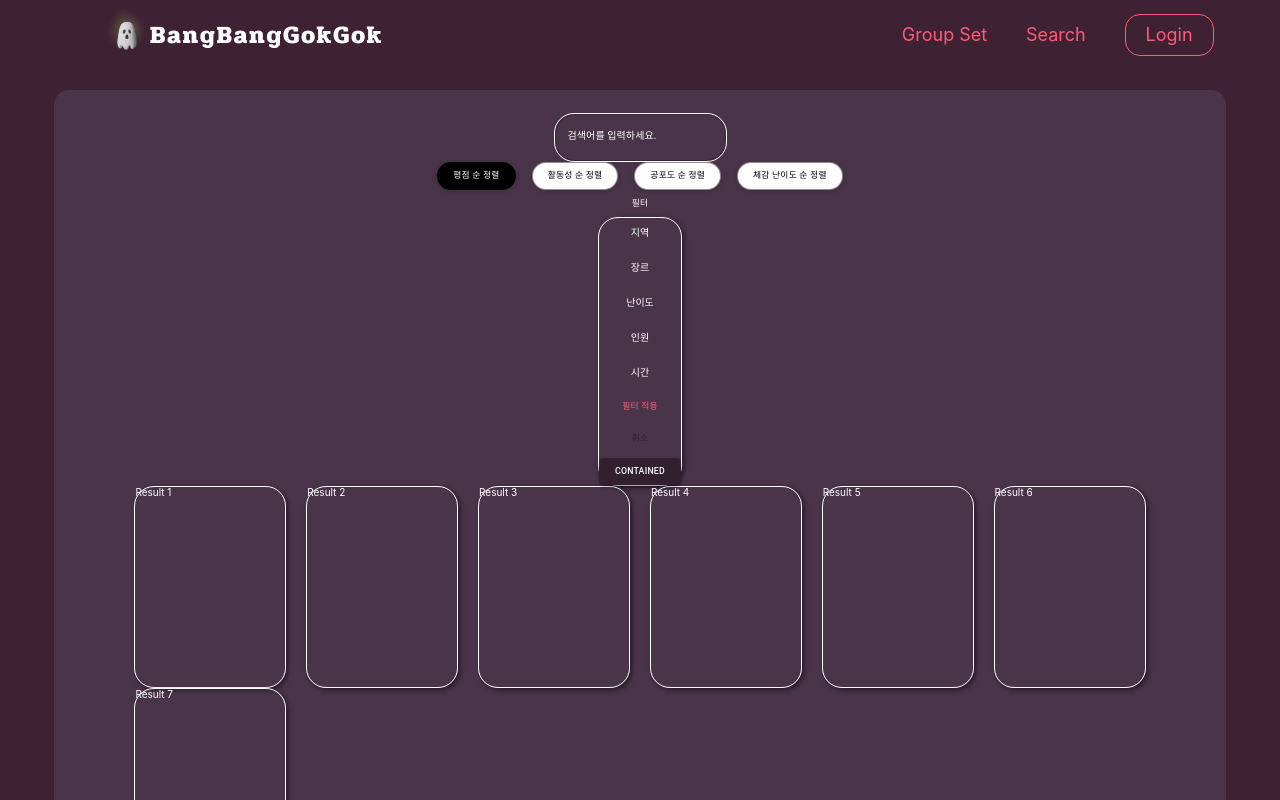
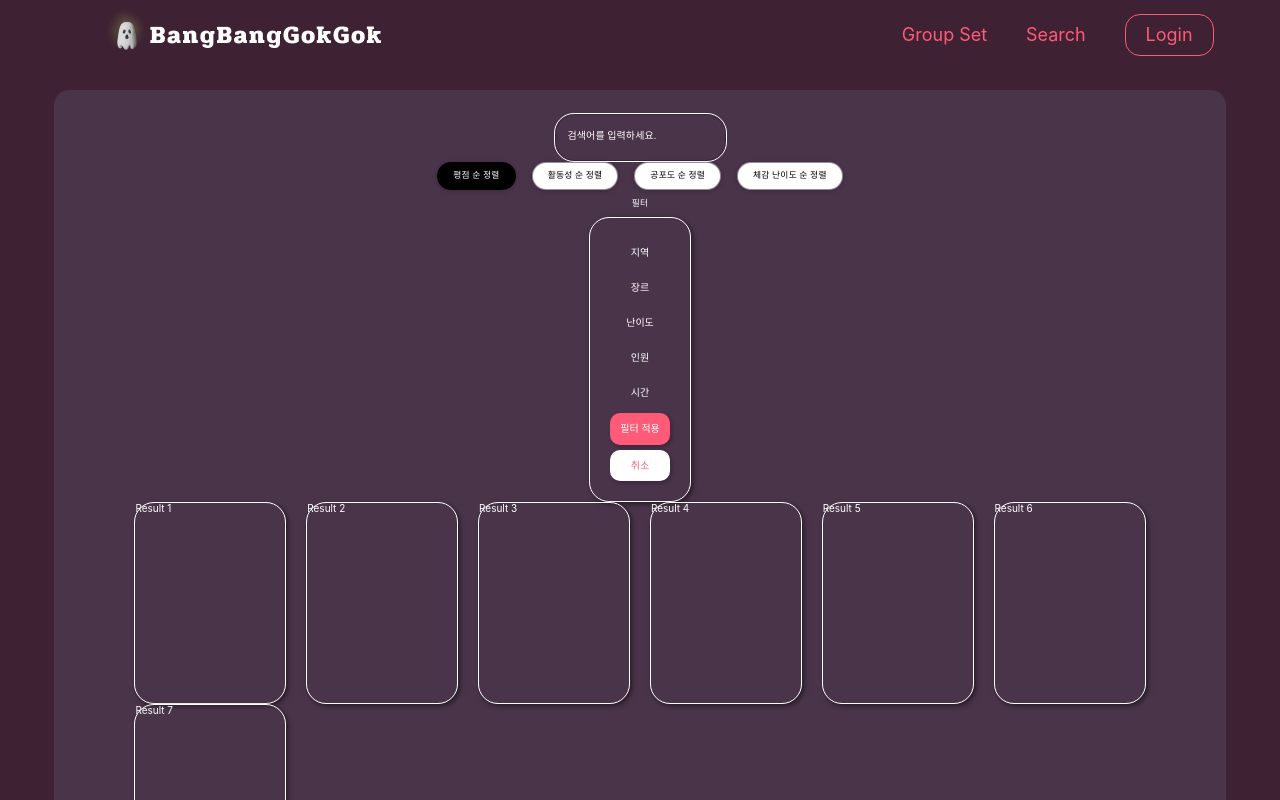
Before and after one commit to predictyson/BangBangGokGok, a React (Vite) app in the folder FrontEnd/: page /search in a window 1280 px wide. Shown: the top 800 px of the page. Built offline with nearby package versions, Linux system fonts and the light colour scheme.

Commit message:
✨ feat: OkButton, CancelButton 컴포넌트 구현

```diff
--- /dev/null
+++ b/FrontEnd/src/components/common/UI/CancelButton.tsx
@@ -0,0 +1,22 @@
+import React from "react";
+import styled from "styled-components";
+import { theme } from "@/styles/theme";
+
+export default function CancelButton({ children }) {
+  return <Button>{children}</Button>;
+}
+
+const Button = styled.button`
+  color: ${theme.colors.pink};
+  background-color: ${theme.colors.white};
+  border-radius: 10px;
+  border: none;
+  box-shadow: 2px 2px 4px rgba(0, 0, 0, 0.25);
+  padding: 10px;
+  transition: background-color 0.3s ease-in-out;
+  cursor: pointer;
+
+  &:hover {
+    opacity: 0.9;
+  }
+`;
--- /dev/null
+++ b/FrontEnd/src/components/common/UI/OkButton.tsx
@@ -0,0 +1,22 @@
+import React from "react";
+import styled from "styled-components";
+import { theme } from "@/styles/theme";
+
+export default function OkButton({ children }) {
+  return <Button>{children}</Button>;
+}
+
+const Button = styled.button`
+  color: ${theme.colors.white};
+  background-color: ${theme.colors.pink};
+  border-radius: 10px;
+  border: none;
+  box-shadow: 2px 2px 4px rgba(0, 0, 0, 0.25);
+  padding: 10px;
+  transition: background-color 0.3s ease-in-out;
+  cursor: pointer;
+
+  &:hover {
+    opacity: 0.9;
+  }
+`;
--- a/FrontEnd/src/components/search/SearchFilter.tsx
+++ b/FrontEnd/src/components/search/SearchFilter.tsx
@@ -1,6 +1,8 @@
 import React from "react";
+import Box from "@mui/material/Box";
 import Button from "@mui/material/Button";
-import Box from "@mui/material/Box";
+import OkButton from "@components/common/UI/OkButton";
+import CancelButton from "@components/common/UI/CancelButton";
 import { styled as mstyled } from "@mui/material/styles";
 import { theme } from "@/styles/theme";
 
@@ -14,9 +16,8 @@ export default function SearchFilter() {
         <FilterItem>난이도</FilterItem>
         <FilterItem>인원</FilterItem>
         <FilterItem>시간</FilterItem>
-        <FilterOkayButton color="info">필터 적용</FilterOkayButton>
-        <FilterCancelButton>취소</FilterCancelButton>
-        <Button variant="contained">Contained</Button>
+        <OkButton>필터 적용</OkButton>
+        <CancelButton>취소</CancelButton>
       </FilterContainer>
     </>
   );
@@ -26,6 +27,7 @@ const FilterContainer = mstyled(Box)`
   display: flex;
   flex-direction: column;
   gap: 0.5rem;
+  padding: 2rem;
   border: 1px solid white;
   border-radius: 20px;
   box-shadow: 2px 2px 5px rgba(0, 0, 0, 0.5);
@@ -44,6 +46,3 @@ const FilterButton = mstyled(Button)`
   border-radius: 10px;
   color: white;
 `;
-
-const FilterOkayButton = mstyled(Button)({});
-const FilterCancelButton = mstyled(Button)({});
--- a/FrontEnd/src/styles/styled.d.ts
+++ b/FrontEnd/src/styles/styled.d.ts
@@ -6,9 +6,12 @@ declare module "styled-components" {
       background: string;
       container: string;
       containerLight: string;
+      white: string;
       pink: string;
       selectedItem: string;
+      selectedItemBackground: string;
       unselectedItem: string;
+      unselectedItemBackground: string;
     };
     fontWeight: {
       normal: number;
--- a/FrontEnd/src/styles/theme.tsx
+++ b/FrontEnd/src/styles/theme.tsx
@@ -6,9 +6,12 @@ export const theme: DefaultTheme = {
     background: "#3E2133",
     container: "#33202F",
     containerLight: "#4A344A",
+    white: "#FFFFFF",
     pink: "#FF5B79",
-    selectedItem: "#58424D",
-    unselectedItem: "#FFF1F8",
+    selectedItem: "#FFF1F8",
+    selectedItemBackground: "#58424D",
+    unselectedItem: "#000000",
+    unselectedItemBackground: "#FFF1F8",
   },
   fontWeight: {
     normal: 400,
```
